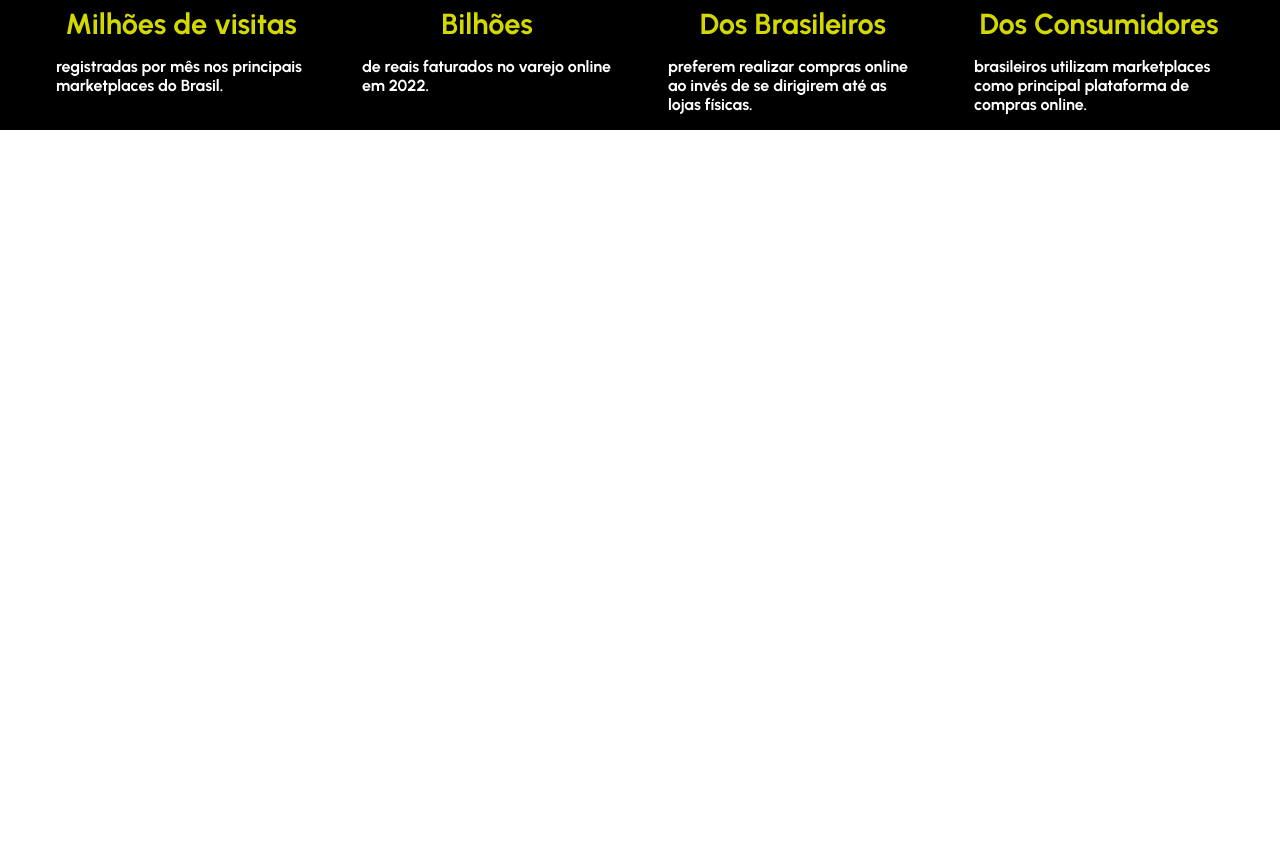
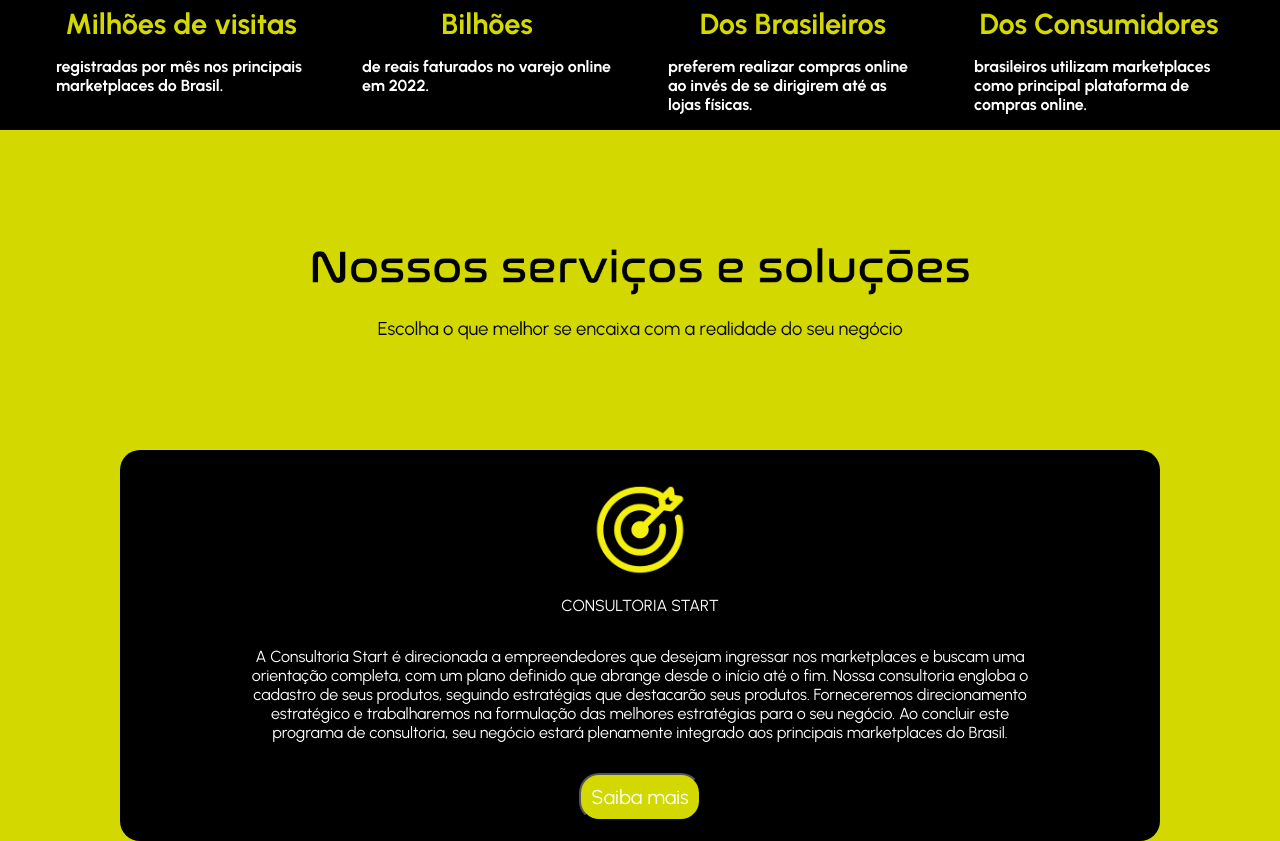
Before and after one commit to SamuelCondack/mapLandingPage, a React (Vite) app: page / in a window 1280 px wide. Shown: the part 1667-2508 px from the top of the page. Before the commit the page ends 1797 px from the top, so only its background shows below. Built offline with nearby package versions, Linux system fonts and the light colour scheme.

Commit message:
feat: add ourServices section

```diff
--- a/src/App.jsx
+++ b/src/App.jsx
@@ -2,6 +2,8 @@ import './Global.css'
 import Header from './components/Header/Header'
 import Pics from './components/Pics/Pics'
 import styles from "./App.module.css"
+import fourthContent from "./assets/fourthContent.webp"
+import objectivePic from "./assets/objectivePic.png"
 
 function App() {
 
@@ -31,6 +33,15 @@ function App() {
           <p className={styles.description}>brasileiros utilizam marketplaces como principal plataforma de compras online.</p>
         </div>
       </div>
+      <img src={fourthContent} className={styles.fourthContent} alt="fourthContent" />
+      <div className={styles.ourServices}>
+        <div className={styles.serviceItem}>
+          <img src={objectivePic} className={styles.objectivePic} alt="objective" />
+          <p className={styles.serviceTitle}>CONSULTORIA START</p>
+          <p className={styles.serviceDescription}>A Consultoria Start é direcionada a empreendedores que desejam ingressar nos marketplaces e buscam uma orientação completa, com um plano definido que abrange desde o início até o fim. Nossa consultoria engloba o cadastro de seus produtos, seguindo estratégias que destacarão seus produtos. Forneceremos direcionamento estratégico e trabalharemos na formulação das melhores estratégias para o seu negócio. Ao concluir este programa de consultoria, seu negócio estará plenamente integrado aos principais marketplaces do Brasil.</p>
+          <button className={styles.learnMore}>Saiba mais</button>
+        </div>
+      </div>
     </>
   )
 }
--- a/src/App.module.css
+++ b/src/App.module.css
@@ -31,3 +31,56 @@
     font-weight: 800;
     max-width: 250px;
 }
+
+.fourthContent {
+    display: block;
+    width: 100%;
+}
+
+.ourServices {
+    background-color: #D2D800;
+    display: flex;
+    justify-content: center;
+}
+
+.serviceItem {
+    background-color: #000;
+    width: 1000px;
+    display: flex;
+    flex-direction: column;
+    align-items: center;
+    justify-content: center;
+    border-radius: 20px;
+    padding: 20px 20px;
+}
+
+.serviceTitle {
+    text-transform: uppercase;
+    width: fit-content;
+    color: #fff;
+}
+
+.serviceDescription {
+    color: #fff;
+    text-align: center;
+    width: 800px;
+}
+
+.objectivePic {
+    width: 100px;
+}
+
+.learnMore {
+    background-color: #D2D800;
+    color: #fff;
+    border-radius: 20px;
+    padding: 10px;
+    margin-top: 15px;
+    font-size: 20px;
+}
+
+.learnMore:hover {
+    cursor: pointer;
+    transition: all 1s;
+    transform: scale(1.2)
+}
```
Also changed, not shown: src/assets/fourthContent.webp (added), src/assets/objectivePic.png (added).
